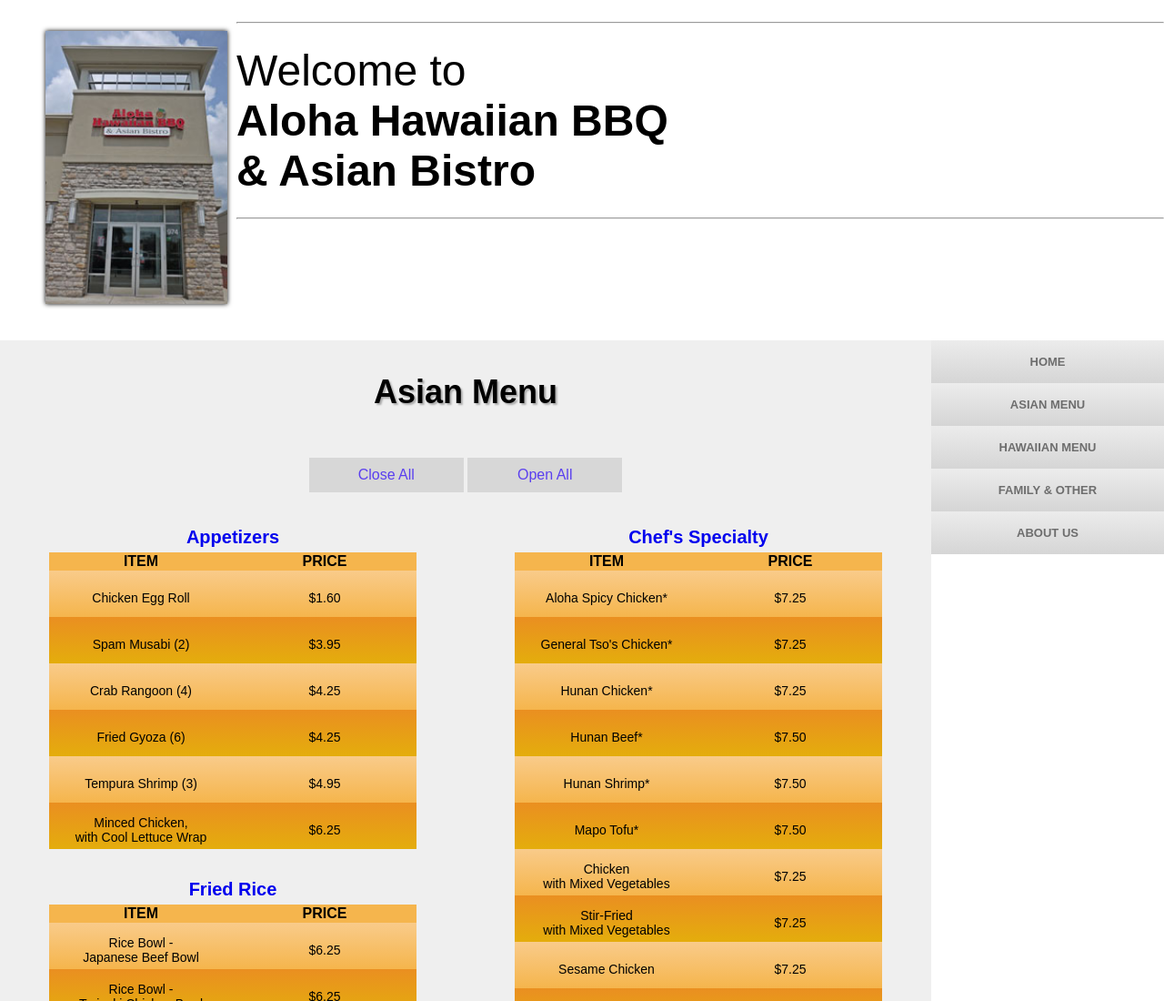
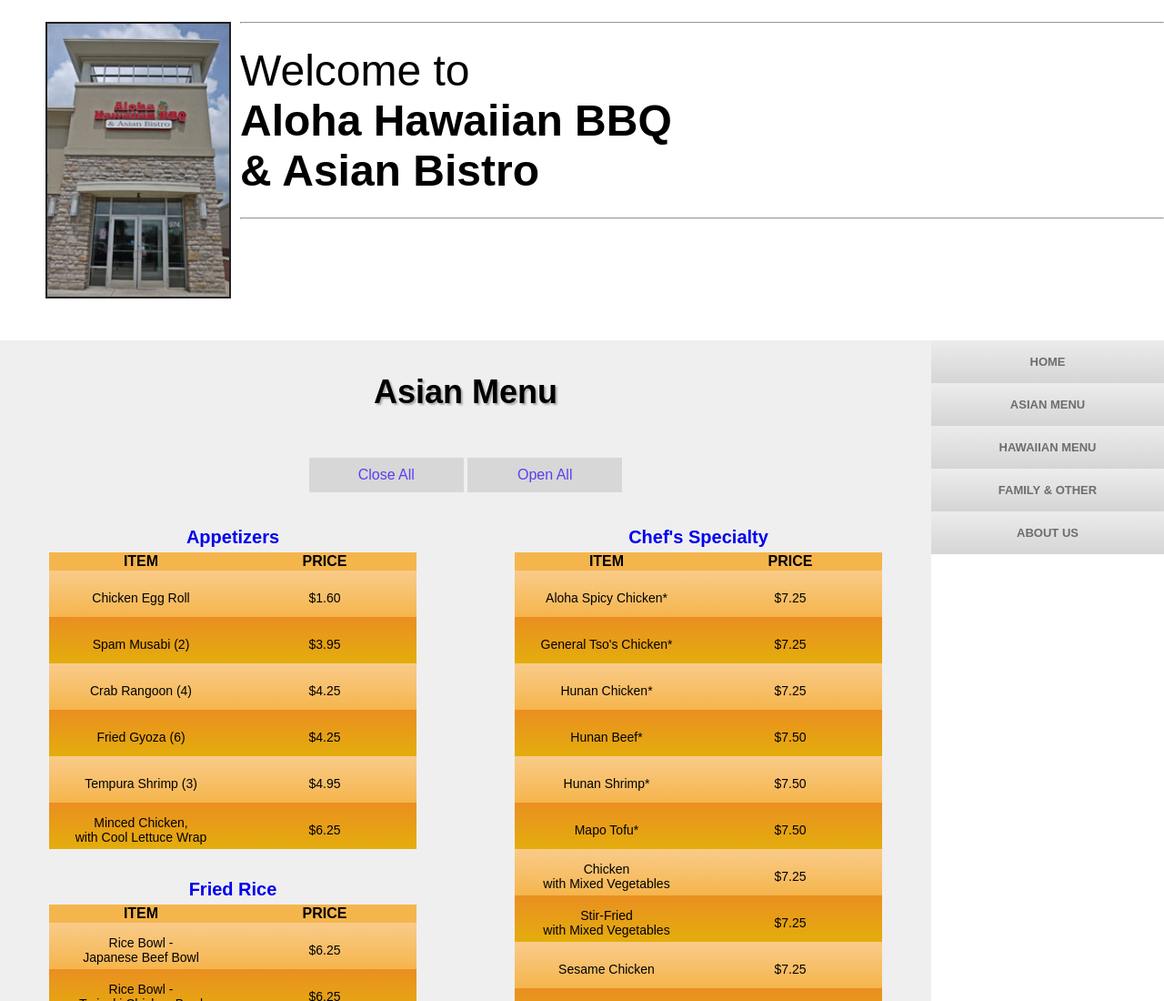
Before and after one commit to AlteredCow/aloha_web, a plain HTML site: page Aloha/Full.html in a window 1280 px wide. Shown: the top 1100 px of the page at 91% size. Drawn offline with nearby package versions, Linux system fonts and the light colour scheme.

```diff
--- a/Aloha/FullCSS.css
+++ b/Aloha/FullCSS.css
@@ -173,11 +173,8 @@
 #storeFront { /* image of restaurant */
 	height: 300px;
 	width: 200px;
-	margin: 10px;
-
-	box-shadow: 0px 0px 5px #000;
-	-moz-box-shadow: 0 0 5px #000;
-	-webkit-box-shadow: 0 0 5px #000;
+	margin: 0px 10px 10px 10px;
+	border: 2px solid #212121;
 }
 
 #welcomeText{
```
Also changed, not shown: @NotesToSelf.txt.
